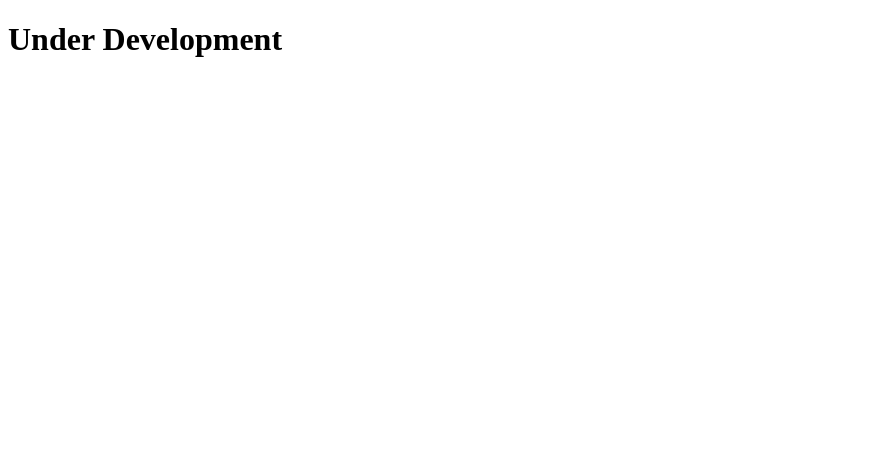
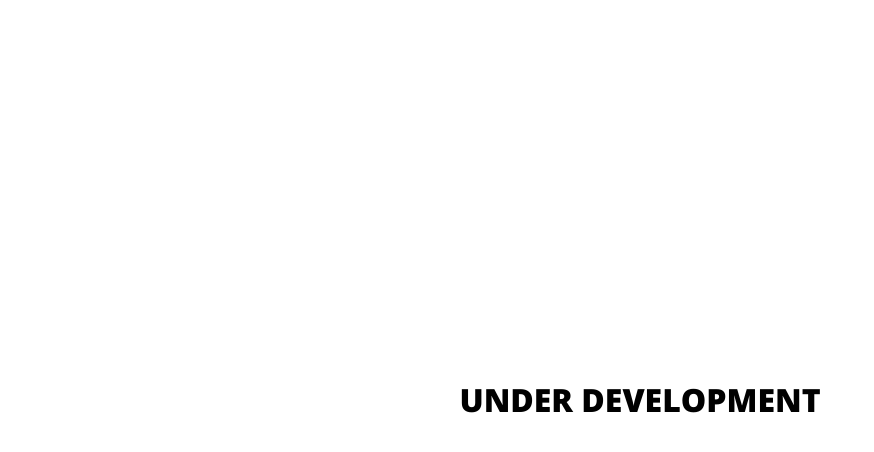
Before and after one commit to BBtxt/BBtxt.github.io, a plain HTML site: page index.html in a window 1280 px wide. Shown: the whole page, without its empty margins (0-874 px from the left). Drawn offline with nearby package versions, Linux system fonts and the light colour scheme.

Commit message:
styled for now

```diff
--- a/index.html
+++ b/index.html
@@ -5,11 +5,14 @@
     <meta http-equiv="X-UA-Compatible" content="IE=edge">
     <meta name="viewport" content="width=device-width, initial-scale=1.0">
     <link rel="stylesheet" href="./styles.css">
+    <link rel="preconnect" href="https://fonts.googleapis.com">
+<link rel="preconnect" href="https://fonts.gstatic.com" crossorigin>
+<link href="https://fonts.googleapis.com/css2?family=Open+Sans:wght@800&display=swap" rel="stylesheet">
     <title>bblog.world</title>
 </head>
 <body>
     <div class="main-containter">
-        <div><h1>Under Development</h1></div>
+        <div class="UD"><h1>UNDER DEVELOPMENT</h1></div>
     </div>
 </body>
 </html>
--- a/styles.css
+++ b/styles.css
@@ -0,0 +1,26 @@
+*{
+    font-family: 'Open Sans', sans-serif;
+    box-sizing: border-box;
+}
+
+body {
+    padding: 0;
+    margin: 0;
+}
+
+.main-containter {
+   display: flex;
+   justify-content: center;
+   position: fixed;
+   top: 50%;
+   left: 50%;
+   /* bring your own prefixes */
+   transform: translate(-50%, -50%);
+
+}
+
+.UD{
+    text-align: center;
+    flex: 1;
+
+}
```
